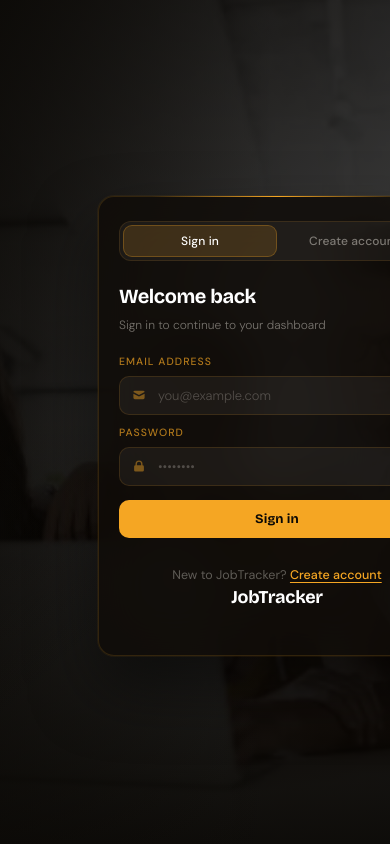
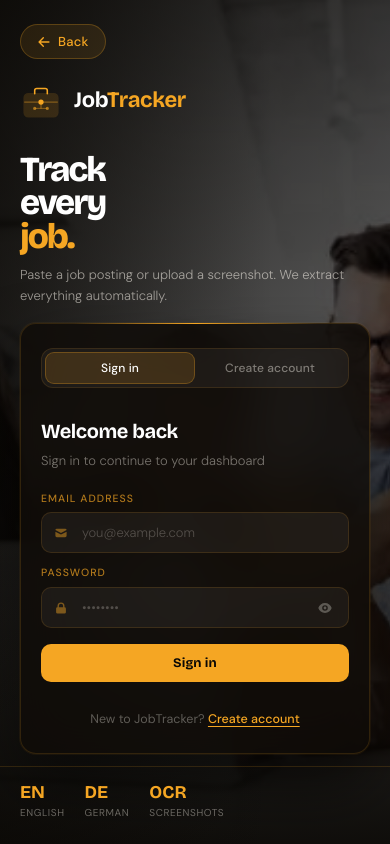
Before and after one commit to Bernardtouck/Job-application-tracker, a React (Vite) app in the folder client/: page /login in a window 390 px wide. Built offline with nearby package versions, Linux system fonts and the light colour scheme; no server answers.

Commit message:
fix(auth): move stats below form on mobile using flexbox order

```diff
--- a/client/src/pages/AuthPage.css
+++ b/client/src/pages/AuthPage.css
@@ -138,11 +138,17 @@
 
 /* Stats */
 .auth-stats {
+  position: absolute;
+  bottom: 3rem;
+  left: 3rem;
   display: flex;
   gap: 2rem;
   padding-top: 1.5rem;
   border-top: 1px solid rgba(245,166,35,0.15);
   flex-wrap: wrap;
+  z-index: 2;
+  /*width = left panel (flex:1) minus padding*/
+  width: calc(50% - 3rem);
 }
 
 .auth-stat-item { display: flex; flex-direction: column; gap: 4px; }
@@ -433,78 +439,89 @@
 
 /* ── 1280px ── */
 @media (max-width: 1280px) {
-  .auth-left { padding: 2rem 2.5rem 2.5rem; }
+  .auth-left { padding: 2rem 2.5rem 3rem; }
+  .auth-stats { left: 2.5rem; width: calc(50% - 2.5rem); }
   .auth-right { width: 420px; }
 }
 
-/* ── 1024px — tablet landscape ── */
+/* ── 1024px ── */
 @media (max-width: 1024px) {
   .auth-big-title { font-size: clamp(40px, 5vw, 72px); letter-spacing: -2px; }
   .auth-left { padding: 2rem; }
+  .auth-stats { left: 2rem; width: calc(50% - 2rem); bottom: 2rem; }
   .auth-right { width: 400px; padding: 1.5rem; }
 }
 
-/* ── 768px — tablet portrait: left panel hidden, form centered ── */
+/* ── 768px — colonne verticale ── */
 @media (max-width: 768px) {
-  .auth-left { display: none; }
-
-  .auth-right {
-    width: 100%;
-    padding: 2rem 1.5rem;
-    align-items: flex-start;
-    padding-top: 3rem;
+  .auth-shell {
+    flex-direction: column;
+    align-items: stretch;
   }
 
-  /* Show back button above the glass card */
-  .auth-right::before {
-    content: '';
+  /* Ordre : 1=Left, 2=Right(form), 3=Stats */
+  .auth-left {
+    order: 1;
+    padding: 2rem 1.5rem 1rem;
+    justify-content: flex-start;
+    gap: 1.25rem;
+    min-height: auto;
   }
 
-  /* Slightly more opaque background on mobile since left panel is gone */
-  .auth-bg img { filter: brightness(0.25) saturate(0.6); }
+  .auth-headline-wrap {
+    flex: unset;
+    padding: 0;
+  }
+
+  .auth-big-title {
+    font-size: clamp(36px, 8vw, 56px);
+    letter-spacing: -2px;
+    margin-bottom: 0.75rem;
+  }
+
+  .auth-big-sub { font-size: 13px; max-width: 100%; }
+
+  /* Form au milieu */
+  .auth-right {
+    order: 2;
+    width: 100%;
+    padding: 0 1.5rem 1rem;
+    align-items: stretch;
+    justify-content: flex-start;
+  }
 
   .auth-glass {
     border-radius: 20px;
     padding: 1.75rem 1.5rem;
   }
 
-  /* Show a mini logo inside the form on mobile */
-  .auth-glass::after {
-    content: 'JobTracker';
-    display: block;
-    font-family: var(--font-display);
-    font-size: 18px;
-    font-weight: 700;
-    color: #fff;
-    text-align: center;
-    margin-bottom: 1.25rem;
-    letter-spacing: -0.3px;
+  /* Stats en bas */
+  .auth-stats {
+    order: 3;
+    position: static;
+    width: 100%;
+    padding: 1rem 1.5rem 2rem;
+    border-top: 1px solid rgba(245,166,35,0.15);
+    gap: 1.5rem;
   }
+
+  .auth-stat-val { font-size: 18px; }
+  .auth-stat-lbl { font-size: 10px; }
 }
 
 /* ── 480px — mobile ── */
 @media (max-width: 480px) {
-  .auth-right {
-    padding: 1.5rem 1rem;
-    padding-top: 2rem;
-    align-items: center;
-  }
+  .auth-left { padding: 1.5rem 1.25rem 0.75rem; }
+  .auth-big-title { font-size: clamp(32px, 9vw, 48px); }
 
-  .auth-glass {
-    padding: 1.5rem 1.25rem;
-    border-radius: 16px;
-    max-width: 100%;
-  }
+  .auth-right { padding: 0 1.25rem 0.75rem; }
+
+  .auth-glass { padding: 1.5rem 1.25rem; border-radius: 16px; }
+
+  .auth-stats { padding: 1rem 1.25rem 1.5rem; gap: 1.25rem; }
 
   .auth-heading { font-size: 20px; }
-  .auth-subheading { font-size: 12px; }
-
   .auth-tab { font-size: 12px; padding: 8px 6px; }
-
-  .auth-input-wrap input { font-size: 13px; padding: 10px 38px; }
-
+  .auth-input-wrap input { font-size: 13px; }
   .auth-submit { padding: 11px; font-size: 13px; }
-
-  .auth-tabs { margin-bottom: 1.25rem; }
-  .auth-form { gap: 10px; }
 }
```
